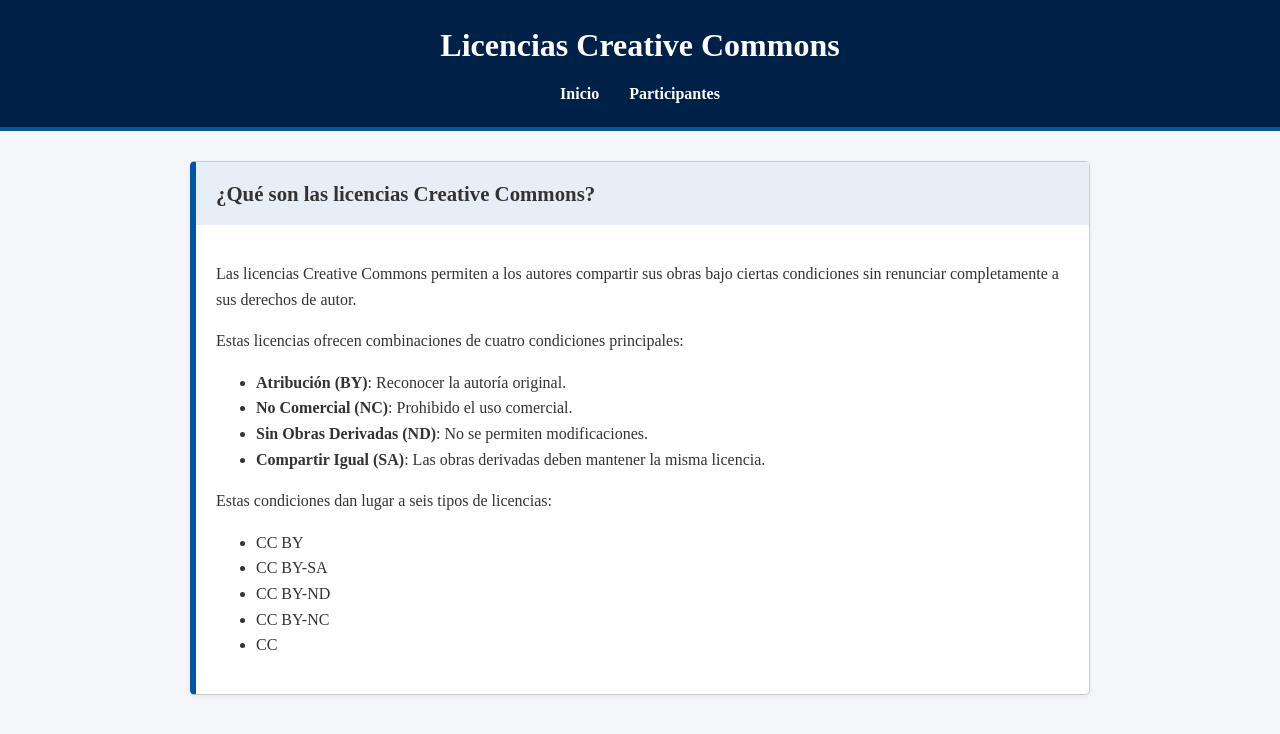
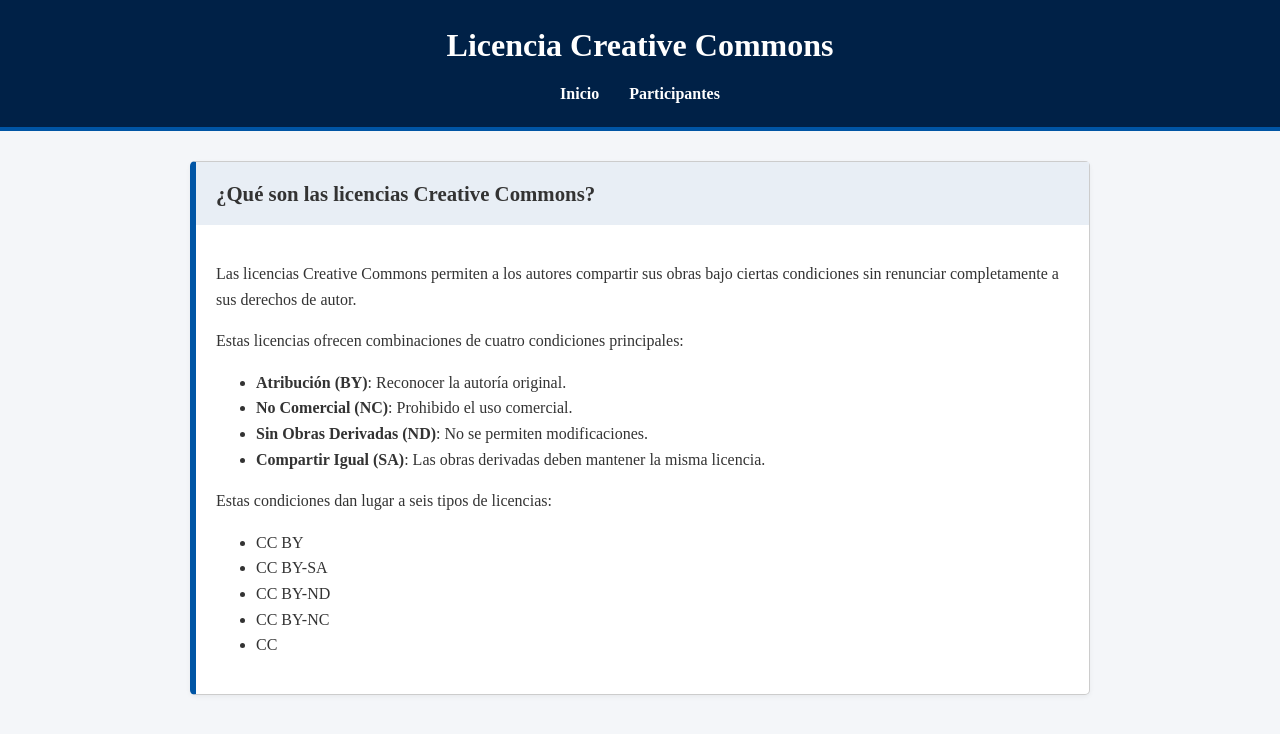
Before and after one commit to uncoma-curza-lab/Base_Estatica_grupo5_2025, a plain HTML site: page licencia.html in a window 1280 px wide. Drawn offline with Linux system fonts and the light colour scheme.

Commit message:
licencia.html agregado

```diff
--- a/licencia.html
+++ b/licencia.html
@@ -11,7 +11,7 @@
 </head>
 <body>
   <header>
-    <h1>Licencias Creative Commons</h1>
+    <h1>Licencia Creative Commons</h1>
     <nav>
       <ul>
         <li><a href="index.html">Inicio</a></li>
```
